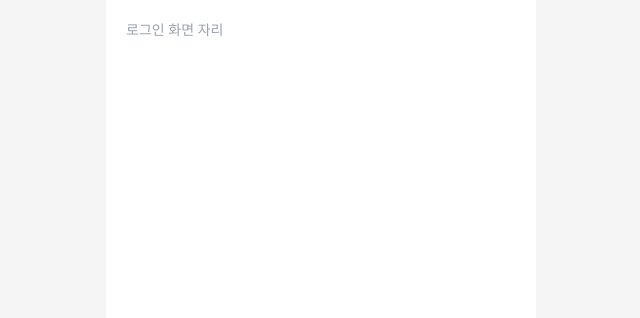
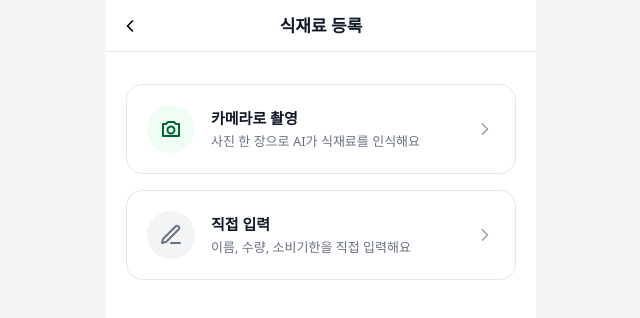
Before and after one commit to amInspireCamp6th-miniProject/front, a React (Vite) app: page /ingredients/new in a window 1280 px wide. Shown: the top 318 px of the page, without its empty margins (319-959 px from the left). Built offline with nearby package versions, Linux system fonts and the light colour scheme.

Commit message:
feat: M04를 IngredientNewPage로 옮기고 주소, 색 변경

```diff
--- a/src/components/layout/ScreenHeader.jsx
+++ b/src/components/layout/ScreenHeader.jsx
@@ -5,7 +5,7 @@ function ScreenHeader({ title }) {
   const navigate = useNavigate()
 
   return (
-    <div className="h-[52px] flex items-center px-2 border-b border-line shrink-0">
+    <div className="h-[52px] flex items-center px-2 border-b border-gray-200 shrink-0">
       <button
         type="button"
         onClick={() => navigate(-1)}
@@ -13,7 +13,7 @@ function ScreenHeader({ title }) {
       >
         <Icon name="chevronLeft" />
       </button>
-      <p className="flex-1 text-center text-[17px] font-bold text-ink -ml-8">{title}</p>
+      <p className="flex-1 text-center text-[17px] font-bold text-gray-900 -ml-8">{title}</p>
     </div>
   )
 }
--- a/src/features/ingredient/page/IngredientNewPage.jsx
+++ b/src/features/ingredient/page/IngredientNewPage.jsx
@@ -1,5 +1,30 @@
+import { useNavigate } from 'react-router-dom'
+import ScreenHeader from '../../../components/layout/ScreenHeader'
+import ChoiceCard from '../ui/ChoiceCard'
+
 function IngredientNewPage() {
-  return <div className="p-5 text-sm text-gray-400">로그인 화면 자리</div>
+  const navigate = useNavigate()
+
+  return (
+    <div className="flex min-h-screen flex-col bg-white">
+      <ScreenHeader title="식재료 등록" />
+      <div className="flex-1 px-5 pt-8 flex flex-col gap-4">
+        <ChoiceCard
+          icon="camera"
+          title="카메라로 촬영"
+          description="사진 한 장으로 AI가 식재료를 인식해요"
+          variant="brand"
+          onClick={() => navigate('/scan')}
+        />
+        <ChoiceCard
+          icon="pencil"
+          title="직접 입력"
+          description="이름, 수량, 소비기한을 직접 입력해요"
+          onClick={() => navigate('/ingredients/new/form')}
+        />
+      </div>
+    </div>
+  )
 }
 
 export default IngredientNewPage
--- a/src/features/ingredient/page/RegisterChoosePage.jsx
+++ /dev/null
@@ -1,29 +0,0 @@
-import { useNavigate } from 'react-router-dom'
-import ScreenHeader from '../../../components/layout/ScreenHeader'
-import ChoiceCard from '../ui/ChoiceCard'
-
-function RegisterChoosePage() {
-  const navigate = useNavigate()
-
-  return (
-    <div className="flex min-h-screen flex-col bg-white">
-      <ScreenHeader title="식재료 등록" />
-      <div className="flex-1 px-5 pt-8 flex flex-col gap-4">
-        <ChoiceCard
-          icon="camera"
-          title="카메라로 촬영"
-          description="사진 한 장으로 AI가 식재료를 인식해요"
-          onClick={() => navigate('/register/camera')}
-        />
-        <ChoiceCard
-          icon="pencil"
-          title="직접 입력"
-          description="이름, 수량, 소비기한을 직접 입력해요"
-          onClick={() => navigate('/register/manual')}
-        />
-      </div>
-    </div>
-  )
-}
-
-export default RegisterChoosePage
--- a/src/features/ingredient/ui/ChoiceCard.jsx
+++ b/src/features/ingredient/ui/ChoiceCard.jsx
@@ -1,20 +1,21 @@
 import Icon from '../../../components/ui/Icon'
 
-function ChoiceCard({ icon, title, description, onClick }) {
+function ChoiceCard({ icon, title, description, onClick, variant = 'muted' }) {
+  const iconColor = variant === 'brand' ? 'bg-green-50 text-green-800' : 'bg-gray-100 text-gray-500'
   return (
     <button
       type="button"
       onClick={onClick}
-      className="w-full rounded-lg border border-line p-5 flex items-center gap-4 text-left hover:bg-surface-subtle"
+      className="w-full rounded-2xl border border-gray-200 p-5 flex items-center gap-4 text-left hover:bg-gray-50"
     >
-      <div className="w-12 h-12 rounded-full bg-brand-soft text-brand flex items-center justify-center">
+      <div className={`w-12 h-12 rounded-full flex items-center justify-center ${iconColor}`}>
         <Icon name={icon} className="w-6 h-6" />
       </div>
       <div className="flex-1">
-        <p className="text-[15px] font-bold text-ink">{title}</p>
-        <p className="text-[13px] text-ink-secondary mt-0.5">{description}</p>
+        <p className="text-[15px] font-bold text-gray-900">{title}</p>
+        <p className="text-[13px] text-gray-500 mt-0.5">{description}</p>
       </div>
-      <Icon name="chevronRight" className="h-5 w-5 text-ink-tertiary" />
+      <Icon name="chevronRight" className="h-5 w-5 text-gray-400" />
     </button>
   )
 }
```
